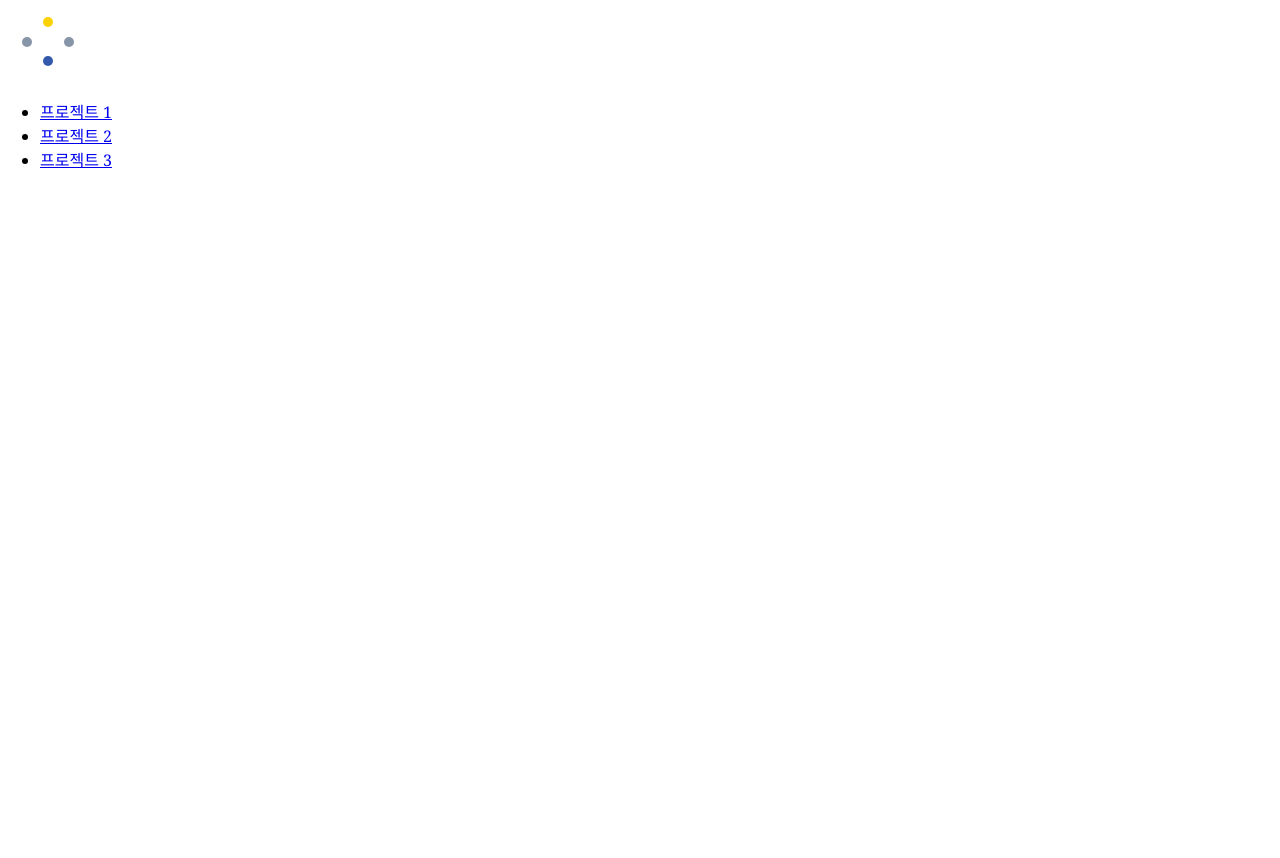
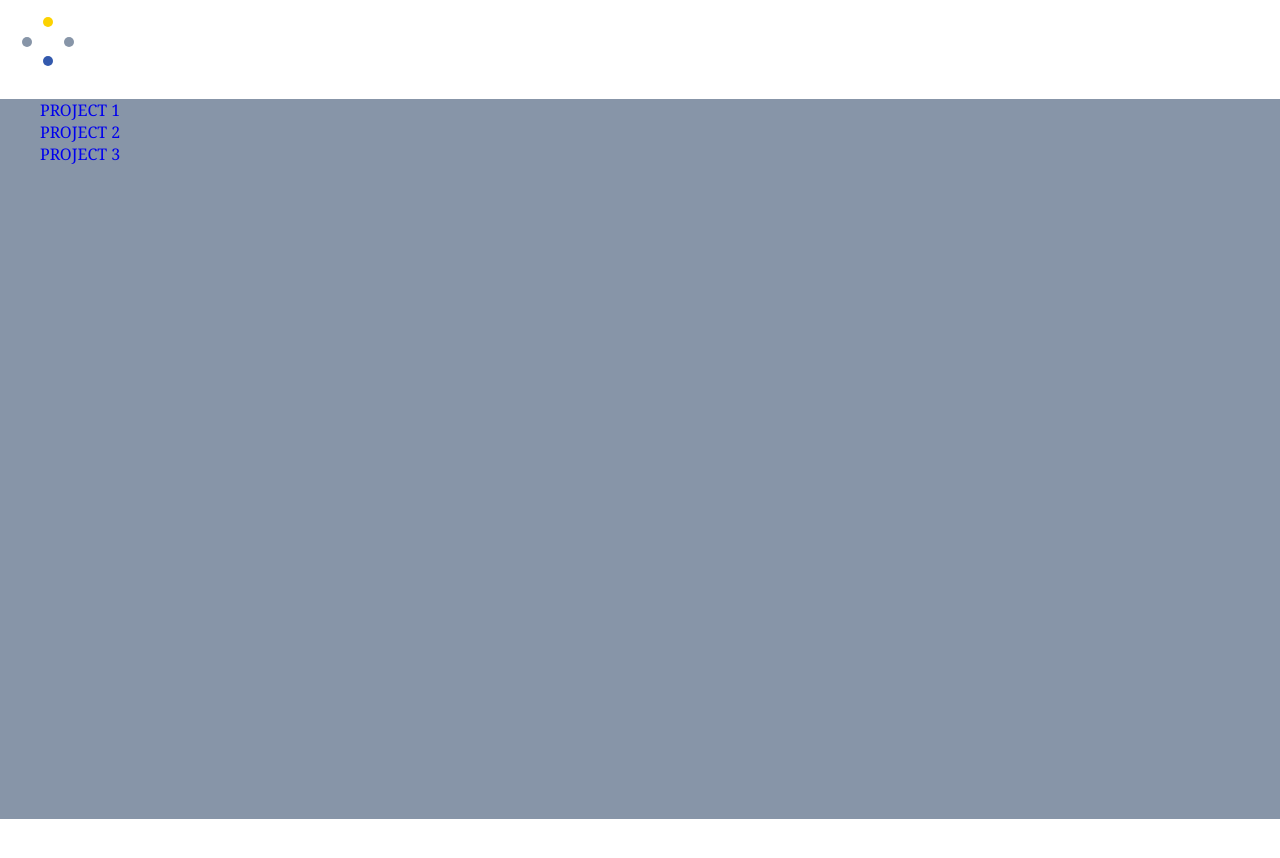
Before and after one commit to DongwookJeong/portfolio, a React (Create React App) app in the folder my-portfolio/: page /projects in a window 1280 px wide. Shown: the top 858 px of the page. Built offline with nearby package versions, Linux system fonts and the light colour scheme.

Commit message:
페이지 이동 시 스크롤 위치가 동일한 현상이 있어 상단으로 올리는 컴포넌트 작성

```diff
--- /dev/null
+++ b/my-portfolio/src/components/ScrollTop.js
@@ -0,0 +1,12 @@
+import { useEffect } from "react";
+import { useLocation } from "react-router-dom";
+
+const ScrollTop = () => {
+  const { pathname } = useLocation();
+  useEffect(() => {
+    window.scrollTo(0, 0);
+  }, [pathname]);
+  return null;
+};
+
+export default ScrollTop;
--- a/my-portfolio/src/index.js
+++ b/my-portfolio/src/index.js
@@ -3,10 +3,11 @@ import ReactDOM from "react-dom/client";
 import "./index.css";
 import App from "./App";
 import { BrowserRouter } from "react-router-dom";
-
+import ScrollTop from "./components/ScrollTop";
 const root = ReactDOM.createRoot(document.getElementById("root"));
 root.render(
   <BrowserRouter>
+    <ScrollTop />
     <App />
   </BrowserRouter>
 );
--- a/my-portfolio/src/pages/Project.js
+++ b/my-portfolio/src/pages/Project.js
@@ -1,10 +1,11 @@
 import { useParams } from "react-router-dom";
+
 const Project = () => {
   const { id } = useParams();
 
   return (
     <div>
-      <h2>프로젝트 {id}</h2>
+      <h2>PROJECT {id}</h2>
       <p></p>
     </div>
   );
--- a/my-portfolio/src/pages/Projects.js
+++ b/my-portfolio/src/pages/Projects.js
@@ -1,17 +1,42 @@
 import { Link } from "react-router-dom";
+import styled from "styled-components";
+
+/*
+$main: #fcd201;
+$sub: #3359ad;
+$base: #8795a8;
+*/
+const ProjectMain = styled.ul`
+  background: #8795a8;
+  height: inherit;
+`;
+
+const ListStyle = styled.li`
+  list-style: none;
+`;
+
+const LinkStyle = {
+  textDecoration: "none",
+};
 const Projects = () => {
   return (
-    <ul>
-      <li>
-        <Link to="/projects/1">프로젝트 1</Link>
-      </li>
-      <li>
-        <Link to="/projects/2">프로젝트 2</Link>
-      </li>
-      <li>
-        <Link to="/projects/3">프로젝트 3</Link>
-      </li>
-    </ul>
+    <ProjectMain>
+      <ListStyle>
+        <Link style={LinkStyle} to="/projects/1">
+          PROJECT 1
+        </Link>
+      </ListStyle>
+      <ListStyle>
+        <Link style={LinkStyle} to="/projects/2">
+          PROJECT 2
+        </Link>
+      </ListStyle>
+      <ListStyle>
+        <Link style={LinkStyle} to="/projects/3">
+          PROJECT 3
+        </Link>
+      </ListStyle>
+    </ProjectMain>
   );
 };
 
```
